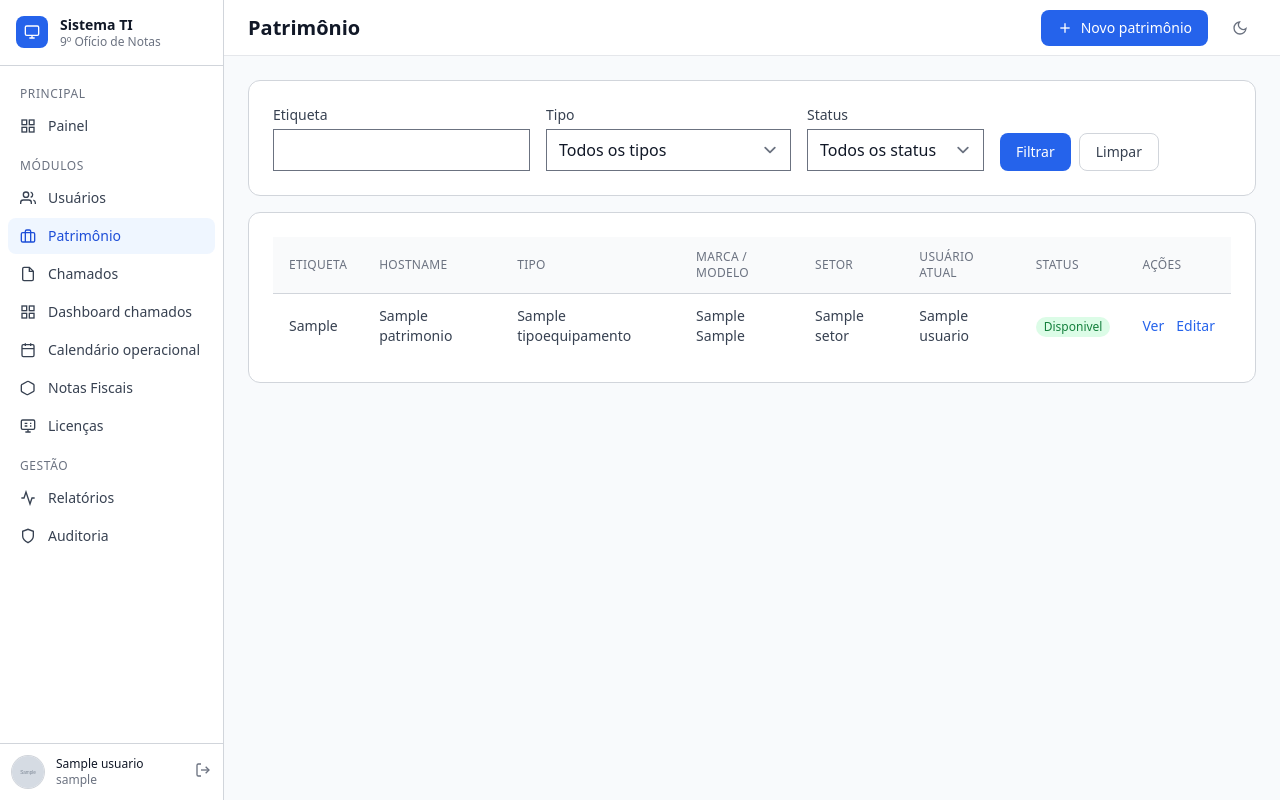
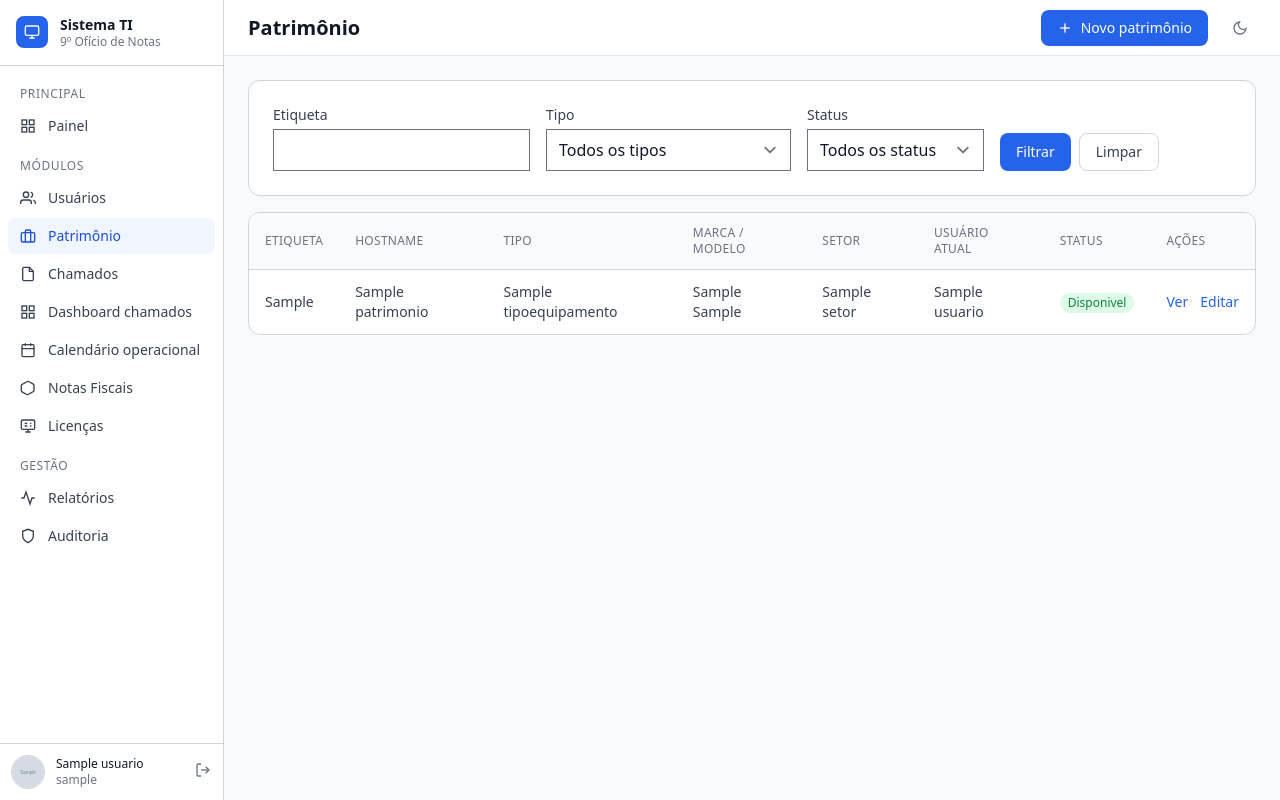
Before and after one commit to Quitite501/gestao_informatica, a Django app: page /patrimonio/ in a window 1280 px wide. Run offline with Django 5.2, Linux system fonts and the light colour scheme; a user stored in the database is signed in; tables that the repository leaves empty hold one stand-in row (values such as "Sample post"); grey boxes marked "Sample" are stand-in pictures.

Commit message:
Tokens semanticos: patrimonio_lista.html migrado para variaveis CSS - zero classes dark:

```diff
--- a/templates/patrimonio/patrimonio_lista.html
+++ b/templates/patrimonio/patrimonio_lista.html
@@ -1,8 +1,6 @@
 {% extends 'base.html' %}
-
 {% block title %}Patrimônio — Sistema de Gestão de TI{% endblock %}
 {% block page_title %}Patrimônio{% endblock %}
-
 {% block topbar_actions %}
   {% if perms.patrimonio.can_manage_patrimonio %}
   <a href="{% url 'patrimonio_novo' %}" class="btn-primary">
@@ -11,10 +9,8 @@
   </a>
   {% endif %}
 {% endblock %}
-
 {% block content %}
 <div class="space-y-4">
-
   <div class="card">
     <form method="get" class="flex flex-wrap items-end gap-4">
       <div>
@@ -35,8 +31,7 @@
       </div>
     </form>
   </div>
-
-  <div class="card">
+  <div class="card p-0 overflow-hidden">
     <table class="table-base">
       <thead>
         <tr>
@@ -52,8 +47,8 @@
       </thead>
       <tbody>
         {% for pat in patrimonios %}
-        <tr>
-          <td class="font-medium text-gray-900 dark:text-gray-100">{{ pat.etiqueta }}</td>
+        <tr class="hover:bg-[var(--table-row-hover)] transition-colors">
+          <td class="font-medium text-[var(--text-primary)]">{{ pat.etiqueta }}</td>
           <td>{{ pat.hostname|default:"—" }}</td>
           <td>{{ pat.tipo.nome }}</td>
           <td>{{ pat.marca }} {{ pat.modelo }}</td>
@@ -64,16 +59,16 @@
           </td>
           <td>
             <div class="flex items-center gap-3">
-              <a href="{% url 'patrimonio_detalhe' pat.pk %}" class="text-sm text-blue-600 dark:text-blue-400 hover:underline">Ver</a>
+              <a href="{% url 'patrimonio_detalhe' pat.pk %}" class="text-sm text-[var(--accent)] hover:underline">Ver</a>
               {% if perms.patrimonio.can_manage_patrimonio %}
-              <a href="{% url 'patrimonio_editar' pat.pk %}" class="text-sm text-blue-600 dark:text-blue-400 hover:underline">Editar</a>
+              <a href="{% url 'patrimonio_editar' pat.pk %}" class="text-sm text-[var(--accent)] hover:underline">Editar</a>
               {% endif %}
             </div>
           </td>
         </tr>
         {% empty %}
         <tr>
-          <td colspan="8" class="text-center text-gray-400 dark:text-gray-500 py-8">Nenhum patrimônio encontrado.</td>
+          <td colspan="8" class="text-center text-[var(--text-muted)] py-8">Nenhum patrimônio encontrado.</td>
         </tr>
         {% endfor %}
       </tbody>
```
Also changed, not shown: 1 other file.
